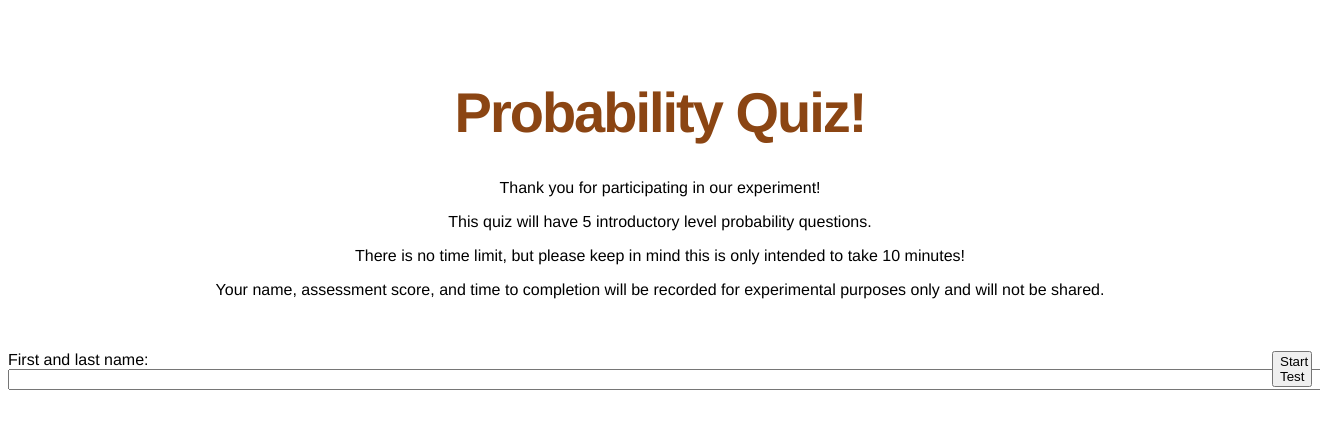
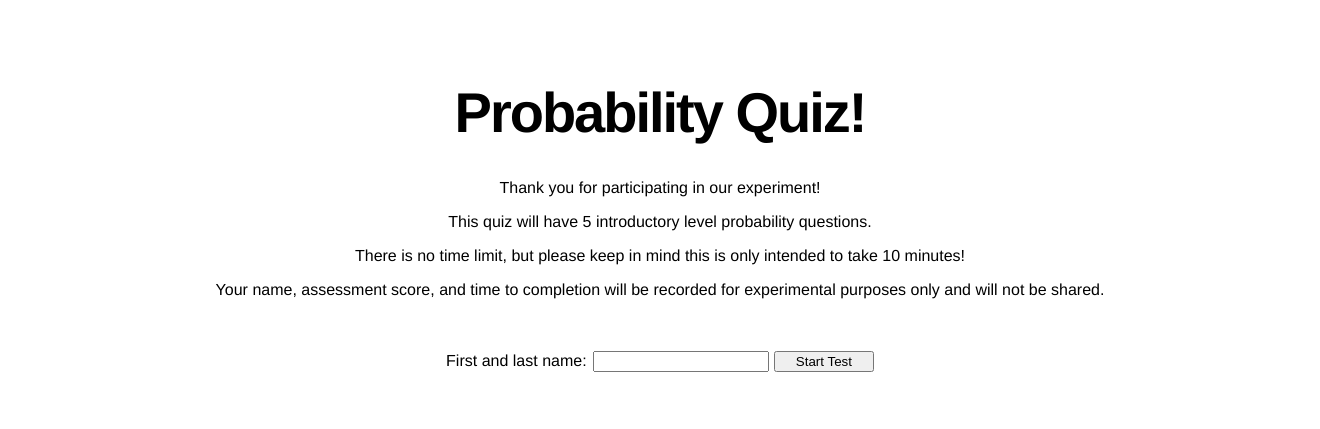
Before and after one commit to acchow/mie237-project, a Flask app: page / in a window 1320 px wide; the page is wider, and only the part inside the window is pictured. Shown: the top 429 px of that part. Run offline with Flask 2, Linux system fonts and the light colour scheme.

Commit message:
Add files via upload

```diff
--- a/static/style.css
+++ b/static/style.css
@@ -7,7 +7,6 @@ body {
 .title {
   font-size: 3.5em;
   font-weight: bold;
-  color: saddlebrown;
   margin-top: 80px;
   text-align: center;
   letter-spacing: -2px;
@@ -18,20 +17,19 @@ form {
 }
 
 input {
-    width: 100%;
+    width: 10%;
     padding-right: 40px;
 }
 
 button {
-    width: 40px;
-    position: absolute;
-    top: 0;
-    right: 0;
+    width: 100px;
+    text-align: center;
+    position: relative;
 }
 
 label {
     text-align: right;
     clear: both;
-    float: left;
-    margin-right:15px;
+    position: relative;
+    margin-right:2px;
 }
```
